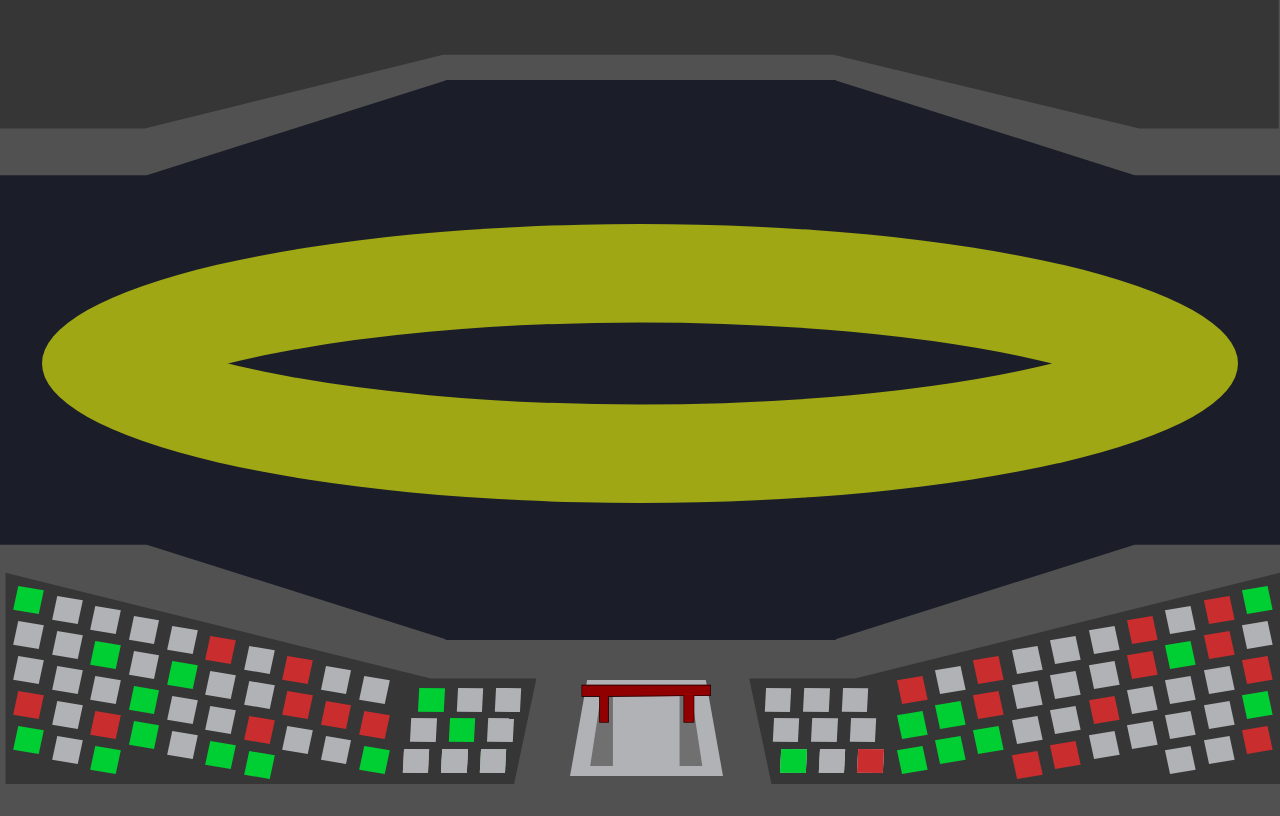
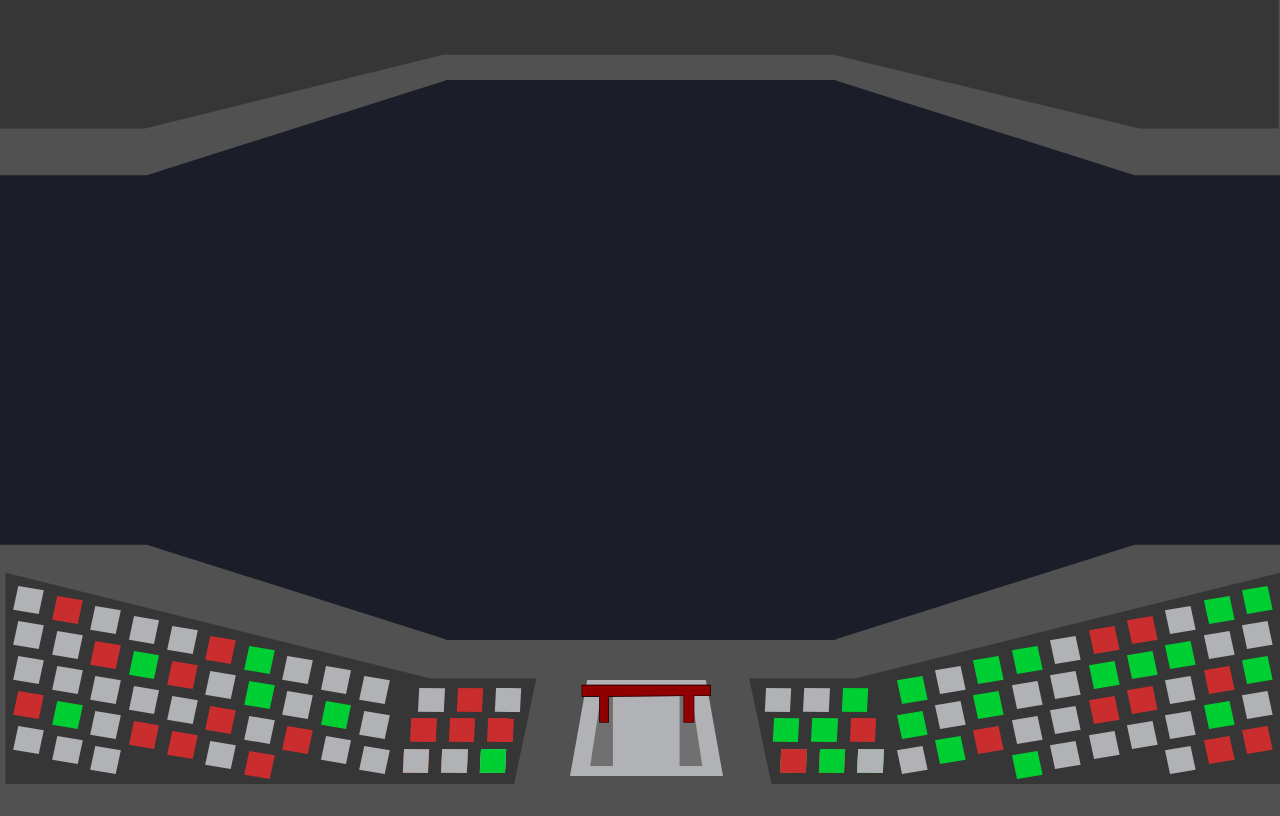
Before and after one commit to Peterkov06/Webprog_Animation_Project, a plain HTML site: page index.html in a window 1280 px wide. Both pictures are taken after a click on the picture 646 px from the left and 728 px from the top of the page. Drawn offline with Linux system fonts and the light colour scheme.

Commit message:
Fixed bugs with the buttons

```diff
--- a/resizer.js
+++ b/resizer.js
@@ -97,12 +97,21 @@ function genBtns()
 let litOnes = [];
 function LitRandom()
 {
+  let plannedOnes = [];
   let numOfBtns = getRandom(10, Math.round(allBtnNum / 2));
   for (let index = 0; index < numOfBtns; index++) {
-    let indexNum = getRandom(0, allBtnNum);
-    if(litOnes.includes(indexNum))
+    let indexNum = getRandom(0, allBtnNum - 1);
+    while(plannedOnes.includes(indexNum))
     {
-      let id = `panelBtnId${indexNum}`;
+      indexNum = getRandom(0, allBtnNum - 1);
+    }
+    plannedOnes.push(indexNum);
+  }
+  for (let toCahnge = 0; toCahnge < plannedOnes.length; toCahnge++) {
+    let currInd = plannedOnes[toCahnge];
+    if(litOnes.includes(currInd))
+    {
+      let id = `panelBtnId${currInd}`;
       let chosen = document.getElementById(`${id}`);
       if (chosen.classList.contains("panelCenterBtn"))
       {
@@ -112,12 +121,12 @@ function LitRandom()
       {
         chosen.src = `SVGs/Rectangle.svg`;
       }
-        let indexer = litOnes.findIndex(function (x) { return x === indexNum;});
-        litOnes = litOnes.slice(indexer, 1)
-        break;
+        litOnes = litOnes.filter(function (element) {return element !== currInd})
     }
-    litOnes.push(indexNum);
-    let id = `panelBtnId${indexNum}`;
+    else
+    {
+      litOnes.push(currInd);
+      let id = `panelBtnId${currInd}`;
       let chosen = document.getElementById(`${id}`);
       let colorStrg = "";
       let color = getRandom(0,1)
@@ -141,6 +150,8 @@ function LitRandom()
       }
   }
 
+}
+
 function PullLever()
 {
   let lever = document.getElementsByClassName("lever")[0];
@@ -161,9 +172,9 @@ function PullLever()
 function Fire()
 {
   document.getElementsByClassName("laser")[0].classList.add("fireOrder");
-  setTimeout(function () {document.getElementsByClassName("explosionIMG")[0].classList.add("explode"); document.getElementsByClassName("planetIMG")[0].classList.add("explodePlanet");}, 1600);
-  setTimeout(function () {document.getElementsByClassName("laser")[0].classList.remove("fireOrder");}, 1800)
-  setTimeout(function () {document.getElementsByClassName("explosionIMG")[0].classList.remove("explode");}, 2000);
+  setTimeout(function () {document.getElementsByClassName("explosionIMG")[0].classList.add("explode"); document.getElementsByClassName("planetIMG")[0].classList.add("explodePlanet");}, 1420);
+  setTimeout(function () {document.getElementsByClassName("laser")[0].classList.remove("fireOrder");}, 1500)
+  setTimeout(function () {document.getElementsByClassName("explosionIMG")[0].classList.remove("explode");}, 1950);
 }
 
 function GetNewPlanet()
--- a/style.css
+++ b/style.css
@@ -106,12 +106,12 @@ body
 .explode
 {
   visibility: visible;
-  animation: explode 0.4s ease-out 1 forwards;
+  animation: explode 0.3s ease-out 1 forwards;
 }
 
 .explodePlanet
 {
-  animation: planetExplode 0.3s ease-in 1 forwards;
+  animation: planetExplode 0.2s ease-in 1 forwards;
 }
 
 
```
Lines whose indentation alone changed are shown as unchanged.
